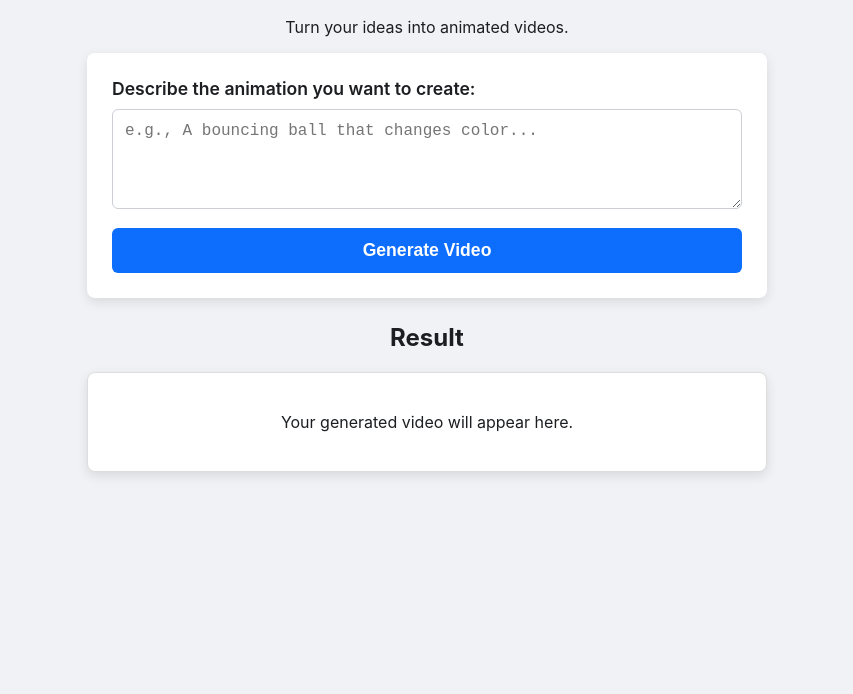
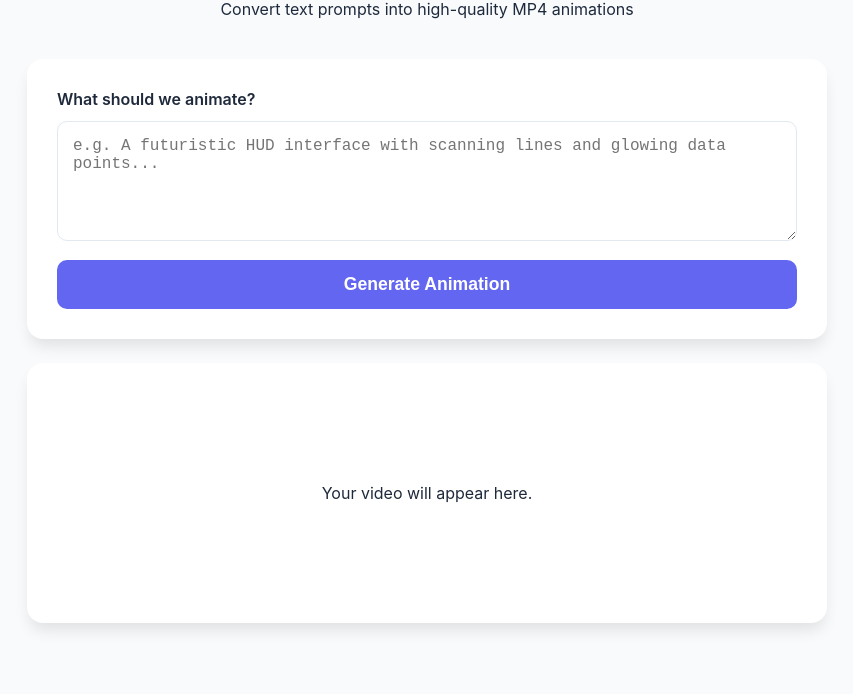
Before and after one commit to yourdevharsh/Graphic-AI, a website: page public/index.html in a window 1280 px wide. Shown: the part 106-800 px from the top of the page, without its empty margins (213-1066 px from the left). Drawn offline with Linux system fonts and the light colour scheme.

Commit message:
Refactor HTML structure and styles for clarity

```diff
--- a/public/index.html
+++ b/public/index.html
@@ -1,150 +1,119 @@
 <!DOCTYPE html>
 <html lang="en">
-
 <head>
     <meta charset="UTF-8">
     <meta name="viewport" content="width=device-width, initial-scale=1.0">
-    <title>Graphion AI - Video Generator</title>
+    <title>Graphion AI | Animation Studio</title>
     <style>
+        :root {
+            --primary: #6366f1;
+            --primary-dark: #4f46e5;
+            --bg: #f8fafc;
+            --card: #ffffff;
+            --text: #1e293b;
+        }
         body {
-            font-family: -apple-system, BlinkMacSystemFont, "Segoe UI", Roboto, Helvetica, Arial, sans-serif, "Apple Color Emoji", "Segoe UI Emoji";
-            background-color: #f0f2f5;
-            color: #1c1e21;
+            font-family: 'Inter', system-ui, -apple-system, sans-serif;
+            background-color: var(--bg);
+            color: var(--text);
             margin: 0;
-            padding: 20px;
+            display: flex;
+            justify-content: center;
+            padding: 40px 20px;
+        }
+        .app-container {
+            width: 100%;
+            max-width: 800px;
+        }
+        .header { text-align: center; margin-bottom: 40px; }
+        .header h1 { font-size: 2.5rem; margin: 0; color: var(--primary); }
+
+        .card {
+            background: var(--card);
+            padding: 30px;
+            border-radius: 16px;
+            box-shadow: 0 10px 15px -3px rgba(0, 0, 0, 0.1);
+            margin-bottom: 24px;
+        }
+        label { display: block; font-weight: 600; margin-bottom: 12px; }
+        textarea {
+            width: 100%;
+            height: 120px;
+            padding: 15px;
+            border: 1px solid #e2e8f0;
+            border-radius: 10px;
+            font-size: 1rem;
+            box-sizing: border-box;
+            transition: border-color 0.2s;
+        }
+        textarea:focus { outline: none; border-color: var(--primary); }
+
+        button {
+            width: 100%;
+            background: var(--primary);
+            color: white;
+            border: none;
+            padding: 14px;
+            border-radius: 10px;
+            font-size: 1.1rem;
+            font-weight: 600;
+            cursor: pointer;
+            transition: transform 0.1s, background 0.2s;
+            margin-top: 15px;
+        }
+        button:hover { background: var(--primary-dark); }
+        button:active { transform: scale(0.98); }
+        button:disabled { background: #cbd5e1; cursor: not-allowed; }
+
+        .result-area {
+            min-height: 200px;
             display: flex;
             flex-direction: column;
             align-items: center;
+            justify-content: center;
+            gap: 20px;
         }
-
-        .container {
-            width: 100%;
-            max-width: 680px;
-            text-align: center;
+        video { width: 100%; border-radius: 12px; background: #000; }
+        .loader {
+            border: 4px solid #f3f3f3;
+            border-top: 4px solid var(--primary);
+            border-radius: 50%;
+            width: 40px;
+            height: 40px;
+            animation: spin 1s linear infinite;
         }
-
-        h1 {
-            font-size: 2.5rem;
-            color: #0d6efd;
-        }
-
-        form {
-            background-color: #fff;
-            padding: 25px;
-            border-radius: 8px;
-            box-shadow: 0 4px 12px rgba(0, 0, 0, 0.1);
-            margin-bottom: 25px;
-        }
-
-        label {
-            display: block;
-            margin-bottom: 10px;
-            font-weight: 600;
-            font-size: 1.1rem;
-            text-align: left;
-        }
-
-        textarea {
-            width: 100%;
-            box-sizing: border-box;
-            height: 100px;
-            padding: 12px;
-            margin-bottom: 15px;
-            border: 1px solid #ccd0d5;
-            border-radius: 6px;
-            font-size: 1rem;
-            resize: vertical;
-        }
-
-        button {
-            width: 100%;
-            padding: 12px 15px;
-            background-color: #0d6efd;
-            color: white;
-            border: none;
-            border-radius: 6px;
-            cursor: pointer;
-            font-size: 1.1rem;
-            font-weight: 600;
-            transition: background-color 0.2s ease-in-out;
-        }
-
-        button:hover {
-            background-color: #0b5ed7;
-        }
-
-        button:disabled {
-            background-color: #aaa;
-            cursor: not-allowed;
-        }
-
-        .output-container {
-            background-color: #fff;
-            padding: 20px;
-            border-radius: 8px;
-            box-shadow: 0 4px 12px rgba(0, 0, 0, 0.1);
-            width: 100%;
-            min-height: 100px;
-            box-sizing: border-box;
-            border: 1px solid #ddd;
-            display: flex;
-            justify-content: center;
-            align-items: center;
-            flex-direction: column;
-        }
-
-        .output-container.error {
-            color: #d93025;
-            font-weight: 500;
-        }
-
-        /* CHANGED: Renamed for clarity */
-        .output-container.loading-message {
-            color: #555;
-            font-weight: 500;
-        }
-
-        video {
-            max-width: 100%;
-            border-radius: 6px;
-            border: 1px solid #ddd;
-        }
-
-        .download-button {
-            display: inline-block;
-            margin-top: 20px;
-            padding: 12px 25px;
-            background-color: #198754;
-            color: white;
-            text-decoration: none;
-            border-radius: 6px;
-            font-weight: 600;
-            transition: background-color 0.2s ease-in-out;
-        }
-
-        .download-button:hover {
-            background-color: #157347;
-        }
+        @keyframes spin { 0% { transform: rotate(0deg); } 100% { transform: rotate(360deg); } }
+        .hidden { display: none; }
+        .error { color: #ef4444; font-weight: 500; }
     </style>
 </head>
+<body>
+    <div class="app-container">
+        <div class="header">
+            <h1>Graphion AI</h1>
+            <p>Convert text prompts into high-quality MP4 animations</p>
+        </div>
 
-<body>
-    <div class="container">
-        <h1>Graphion AI</h1>
-        <p>Turn your ideas into animated videos.</p>
-        <form id="promptForm">
-            <label for="userPrompt">Describe the animation you want to create:</label>
-            <textarea name="userPrompt" id="userPrompt" placeholder="e.g., A bouncing ball that changes color..."></textarea>
-            <button type="submit">Generate Video</button>
-        </form>
+        <div class="card">
+            <form id="promptForm">
+                <label for="userPrompt">What should we animate?</label>
+                <textarea id="userPrompt" placeholder="e.g. A futuristic HUD interface with scanning lines and glowing data points..."></textarea>
+                <button type="submit" id="submitBtn">Generate Animation</button>
+            </form>
+        </div>
 
-        <h2>Result</h2>
-        <div id="outputArea" class="output-container">
-            Your generated video will appear here.
+        <div class="card result-area" id="outputArea">
+            <p id="placeholderText">Your video will appear here.</p>
+            <div id="loadingState" class="hidden">
+                <div class="loader"></div>
+                <p>Generating frames and encoding video...</p>
+            </div>
+            <div id="videoContainer" class="hidden">
+                <video id="mainVideo" controls></video>
+                <button id="downloadBtn" style="background: #10b981;">Download MP4</button>
+            </div>
         </div>
     </div>
-
     <script src="main.js"></script>
 </body>
-
 </html>
```
